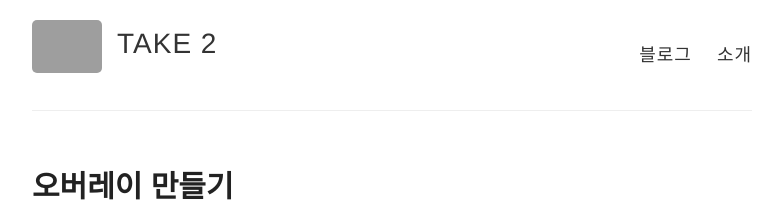
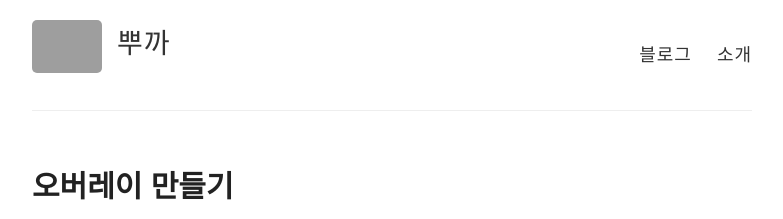
Before and after one commit to whooyet/whooyet.github.io, a Jekyll site: the page built from index.html, in a window 1280 px wide and 900 px high. Shown: the top 219 px of the window, without its empty margins (248-1031 px from the left). Built offline with Jekyll 4.4.1, drawn with Linux system fonts in a browser that asks for light colours; grey boxes are pictures that could not be loaded.

Commit message:
Update _config.yml

```diff
--- a/_config.yml
+++ b/_config.yml
@@ -3,7 +3,7 @@
 #
 
 # Name of your site (displayed in the header)
-name: TAKE 2
+name: 뿌까
 
 # Short bio or description (displayed in the header)
 description:
```
